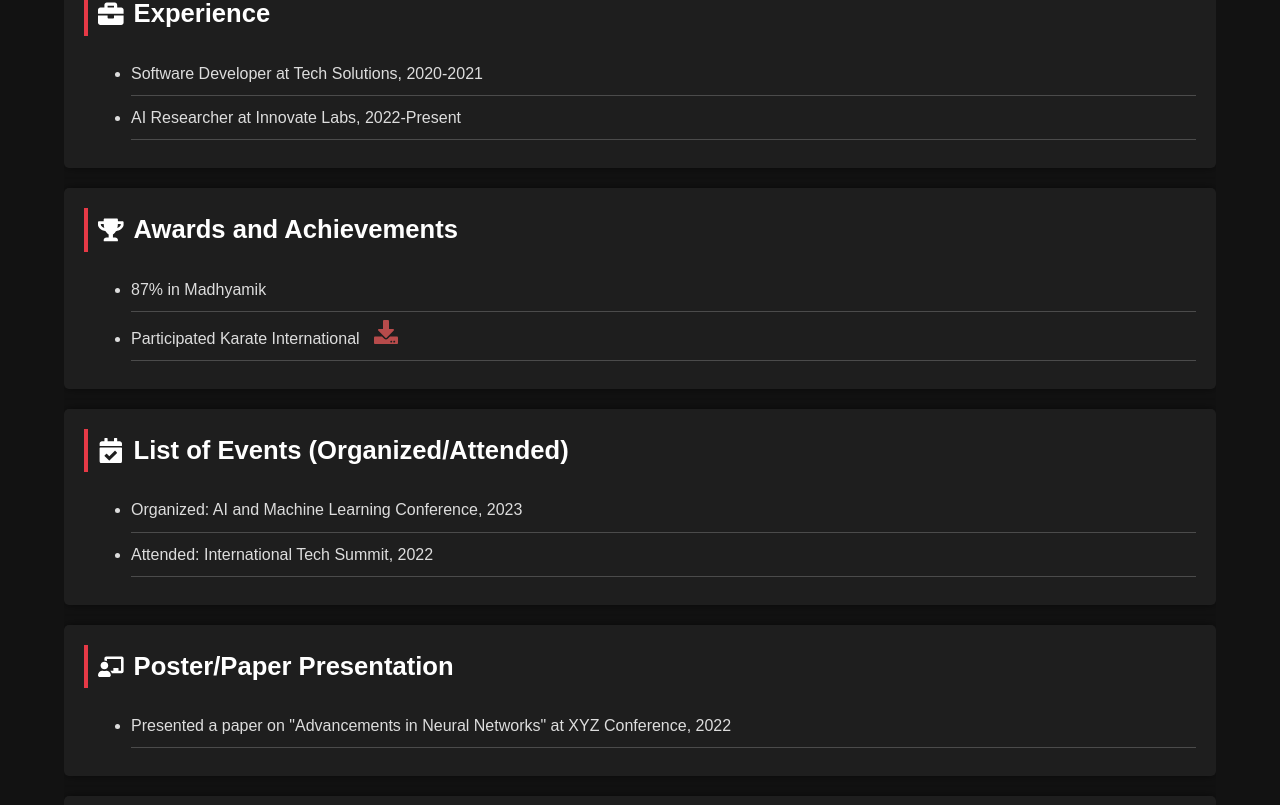
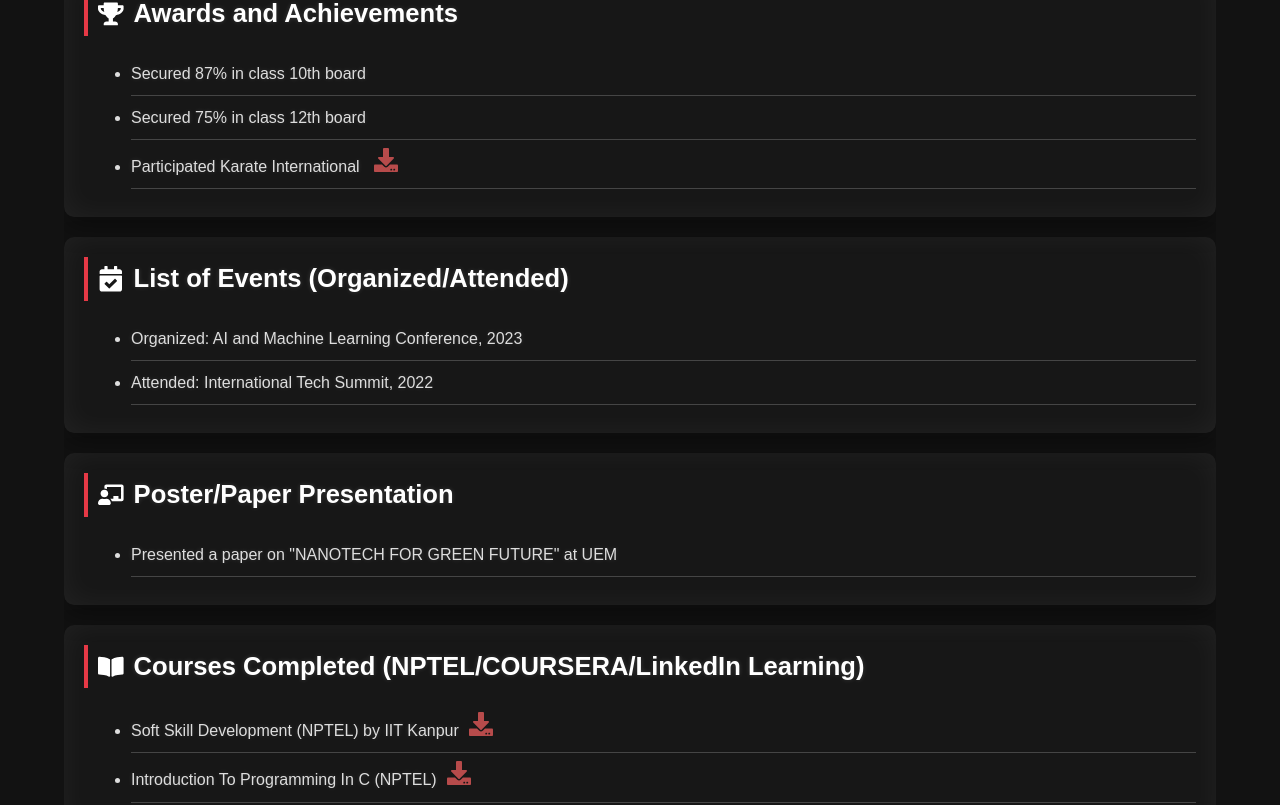
Before and after one commit to git-00000/Portfolio-frontend-, a React (Create React App) app: page /about in a window 1280 px wide. Shown: the part 1075-1880 px from the top of the page. Built offline with nearby package versions, Linux system fonts and the light colour scheme; a web font is replaced by a local one.

Commit message:
update page styling

```diff
--- a/src/components/About.jsx
+++ b/src/components/About.jsx
@@ -1,15 +1,34 @@
 // frontend/src/components/About.jsx
 
-import React from 'react';
+import React, { useEffect } from 'react';
 import { FaDownload, FaEnvelope, FaLightbulb, FaGraduationCap, FaBriefcase, FaTrophy, FaCalendarCheck, FaChalkboardTeacher, FaBookOpen } from 'react-icons/fa';
 import { FaArrowUpRightFromSquare } from 'react-icons/fa6';
 import '../style/About.css';
 import { Link } from 'react-router-dom';
 import CV from '../assets/My_CV.pdf';
 import SoftSkill from '../assets/Documents/Developing Soft Skills and Personality.pdf';
+import Prog from '../assets/Documents/Introduction to Programming in C.pdf';
 import ScrollDown from '../JS/ScrollDownT';
 
 const About = () => {
+
+    useEffect(() => {
+        const cards = document.querySelectorAll('.Aboutme');
+        const observer = new IntersectionObserver(
+            entries => {
+                entries.forEach(entry => {
+                    if (entry.isIntersecting) {
+                        entry.target.classList.add('show');
+                        observer.unobserve(entry.target); // animate only once
+                    }
+                });
+            },
+            { threshold: 0.2 } // trigger when 20% visible
+        );
+
+        cards.forEach(card => observer.observe(card));
+    }, []);
+
     return (
         <div>
             <div className="main">
@@ -36,11 +55,19 @@ const About = () => {
                         <div className="timeline-content">
                             <h3>
                                 Personal Portfolio Website.{" "}
+                                <a
+                                    href="https://github.com/git-00000/Portfolio-frontend-"
+                                    target="_blank"
+                                    rel="noopener noreferrer"
+                                    style={{ color: "inherit", textDecoration: "none" }}
+                                >
+
                                     <FaArrowUpRightFromSquare
                                         style={{
                                             cursor: "pointer",
                                         }}
                                     />{" "}
+                                </a>
                             </h3>
                             <p>
                                 A responsive portfolio built with HTML, CSS, and JavaScript to showcase my work.
@@ -53,11 +80,21 @@ const About = () => {
                         <div className="timeline-content">
                             <h3>
                                 Daily Digestive Email application.{" "}
+                                <a
+                                    href="https://github.com/git-00000/Daily-Digest-Email-Python-Project-"
+                                    target="_blank"
+                                    rel="noopener noreferrer"
+                                    style={{ color: "inherit", textDecoration: "none" }}
+                                >
+
                                     <FaArrowUpRightFromSquare
+
                                         style={{
                                             cursor: "pointer",
                                         }}
                                     />
+                                </a>
+
                             </h3>
                             <p>Developed a app to sending emails using Python.</p>
                             <span className="tech">Tech: Python, Pandas, Scikit-learn</span>
@@ -90,7 +127,7 @@ const About = () => {
                         <li>class 10 ,Baranagar RamaKrishna Mission Ashrama High School</li>
                     </ul>
                 </section>
-                <section className="Aboutme" id="experience">
+                {/* <section className="Aboutme" id="experience">
                     <h2>
                         <FaBriefcase /> Experience
                     </h2>
@@ -98,14 +135,15 @@ const About = () => {
                         <li>Software Developer at Tech Solutions, 2020-2021</li>
                         <li>AI Researcher at Innovate Labs, 2022-Present</li>
                     </ul>
-                </section>
+                </section> */}
                 <section className="Aboutme" id="awards">
                     <h2>
                         <FaTrophy />
                         Awards and Achievements
                     </h2>
                     <ul className="tab">
-                        <li> 87% in Madhyamik</li>
+                        <li> Secured 87% in class 10th board</li>
+                        <li> Secured 75% in class 12th board</li>
                         <li>
                             Participated Karate International{" "}
                             <FaDownload className="list-download-btn" />{" "}
@@ -129,7 +167,7 @@ const About = () => {
                     </h2>
                     <ul className="tab">
                         <li>
-                            Presented a paper on "Advancements in Neural Networks" at XYZ Conference, 2022
+                            Presented a paper on "NANOTECH FOR GREEN FUTURE" at UEM
                         </li>
                     </ul>
                 </section>
@@ -143,7 +181,10 @@ const About = () => {
                             Soft Skill Development (NPTEL) by IIT Kanpur
                             <a href={SoftSkill} download="Koushik's NPTEL certificate" target='blank'><FaDownload className="list-download-btn" /></a>
                         </li>
-                        <li>Deep Learning Specialization (Coursera)</li>
+                        <li>Introduction To Programming In C (NPTEL)
+                            <a href={Prog} download="Koushik's NPTEL certificate" target='blank'><FaDownload className="list-download-btn" /></a>
+                        </li>
+
                     </ul>
                 </section>
             </div>
--- a/src/index.css
+++ b/src/index.css
@@ -47,7 +47,7 @@ body::-webkit-scrollbar-track {
 }
 
 body::-webkit-scrollbar-thumb {
-    background: #b74b4b;
+    background-color: #3e3e3e;
     border-radius: 6px;
     border: 3px solid #131313;
 }
--- a/src/style/About.css
+++ b/src/style/About.css
@@ -66,10 +66,6 @@ body {
   transition: transform 0.3s ease;
 }
 
-.timeline-content:hover {
-  transform: scale(1);
-}
-
 .timeline-content h3 {
   margin: 0 0 10px;
   font-size: 1.3rem;
@@ -110,11 +106,6 @@ body {
   padding-left: 10px;
 }
 
-.Aboutme h2 i {
-  color: #e63946;
-  /* Icon color */
-  font-size: 1.3rem;
-}
 
 ul {
   display: block;
@@ -129,15 +120,40 @@ ul li {
   border-bottom: 1px solid rgba(255, 255, 255, 0.2)
 }
 
+
+.Aboutme h2,
+.Aboutme ul.tab li {
+  text-shadow: 0 0 5px rgba(255, 255, 255, 0.15);
+}
+
+.Aboutme {
+    opacity: 0;
+    transform: translateX(-80px);
+    transition: all 0.8s ease-out;
+}
+
+/* When card becomes visible */
+.Aboutme.show {
+    opacity: 1;
+    transform: translateX(0);
+}
+.Aboutme:nth-child(even) {
+    transform: translateX(80px);
+}
+.Aboutme:nth-child(even).show {
+    transform: translateX(0);
+}
+
+
 section {
   padding: 20px;
   margin: 20px 0;
-  background: #1e1e1e;
-  border-radius: 5px;
-  box-shadow: 0 0 10px rgba(0, 0, 0, 0.5);
+  background: rgba(255, 255, 255, 0.02);
+  border-radius: 10px;
+  box-shadow: 0 10px 25px rgba(0, 0, 0, 0.35),
+    inset 0 0 30px rgba(255, 255, 255, 0.05);
   position: relative;
   overflow: hidden;
-  transition: transform 0.3s ease;
 }
 
 
--- a/src/style/blog.css
+++ b/src/style/blog.css
@@ -245,6 +245,7 @@ body {
 
 .submit-review:hover {
     background-color: #2a9df4;
+    box-shadow: 0 0 25px #2a9df4;
 }
 
 .review-status {
```
Lines whose indentation alone changed are shown as unchanged.
